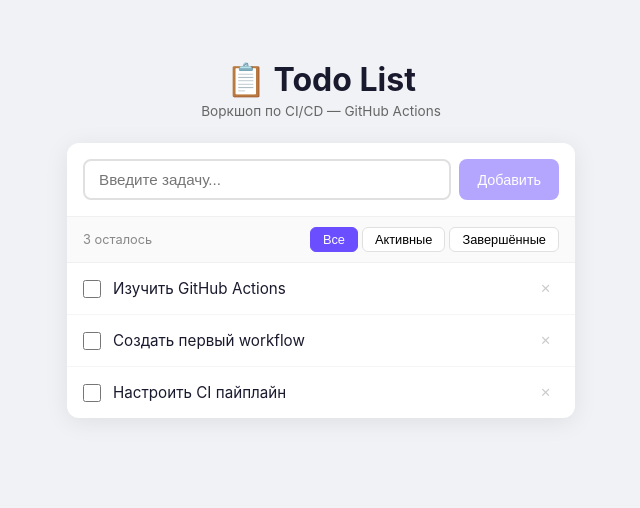
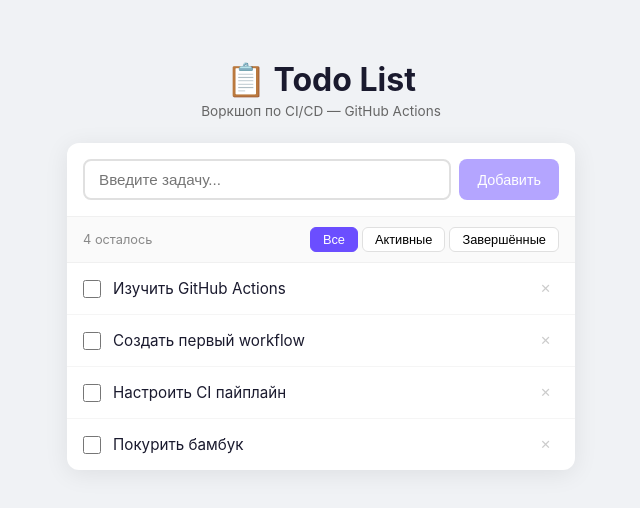
Before and after one commit to the-real-daniil/ci-cd-workshop, a React (Vite) app: page / in a window 1280 px wide. Shown: the top 508 px of the page, without its empty margins (319-959 px from the left). Built offline with nearby package versions, Linux system fonts and the light colour scheme.

Commit message:
add new task

```diff
--- a/src/App.tsx
+++ b/src/App.tsx
@@ -10,6 +10,7 @@
   { id: 1, text: "Изучить GitHub Actions", completed: false },
   { id: 2, text: "Создать первый workflow", completed: false },
   { id: 3, text: "Настроить CI пайплайн", completed: false },
+  { id: 4, text: "Покурить бамбук", completed: false },
 ];
 
 export default function App() {
```
